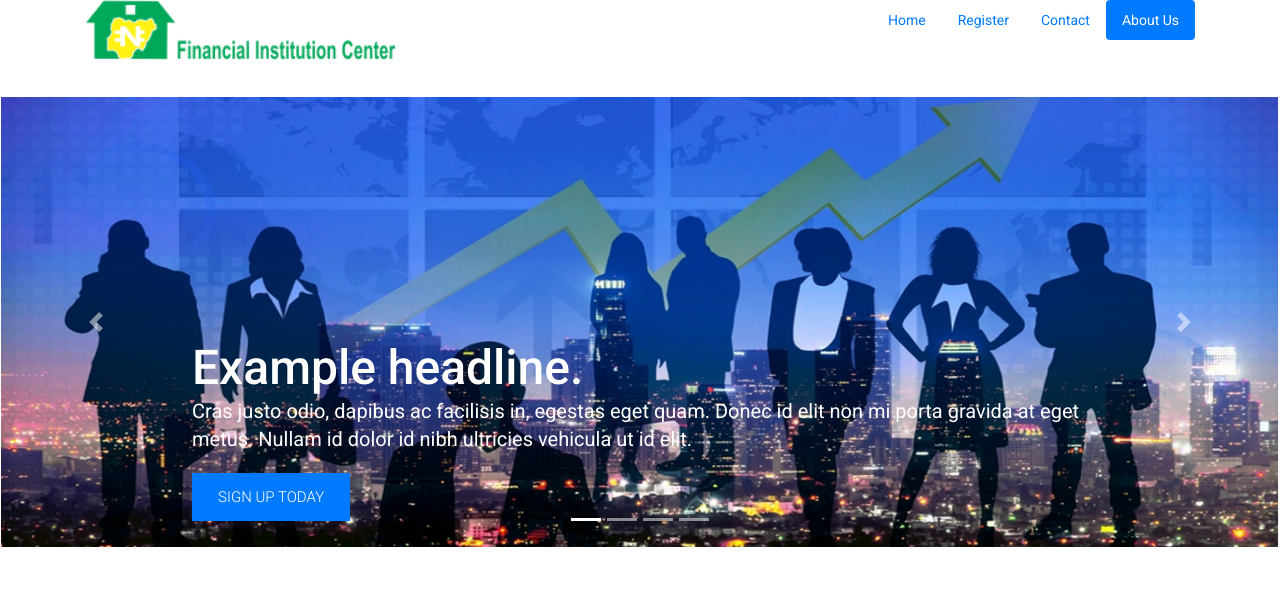
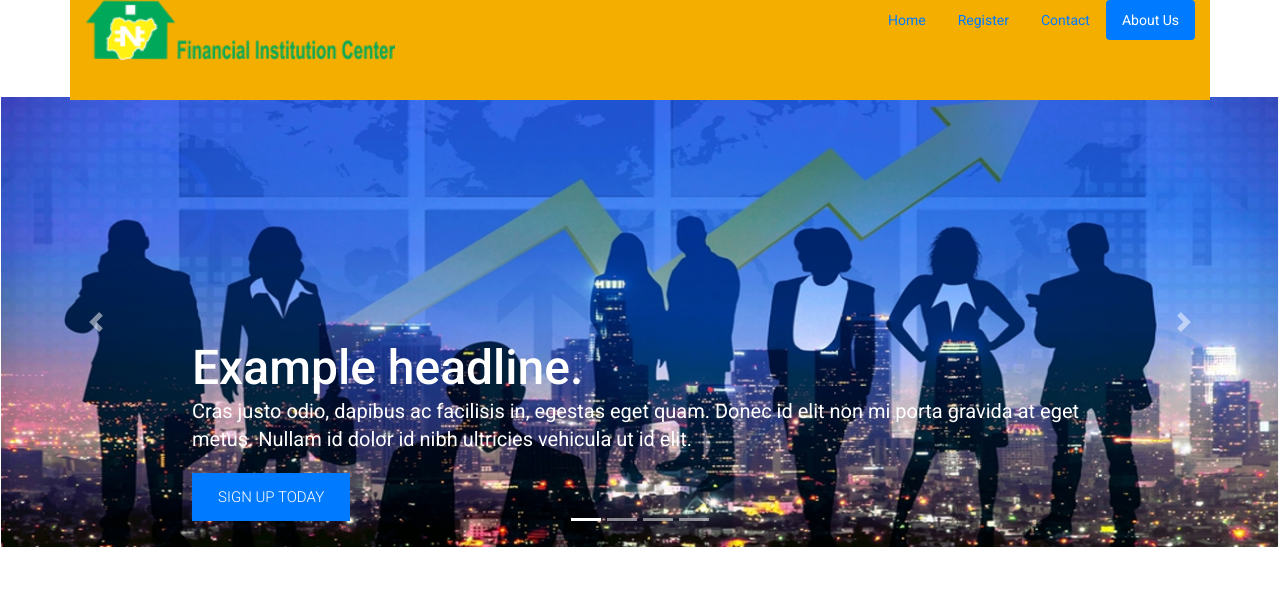
Before and after one commit to imosudi/fic, a Flask app: page /about in a window 1280 px wide. Shown: the top 608 px of the page. Run offline with Flask 2, Linux system fonts and the light colour scheme; some libraries are stand-ins or nearby versions.

Commit message:
App Update- SQnavbar colour

```diff
--- a/templates/layout.html
+++ b/templates/layout.html
@@ -220,7 +220,7 @@ document.getElementById('Longitude1').value = position.coords.longitude;
       		</button>
             {% block navbar %}
             <div class="container">
-            	<div class="container header clearfix fixed-top ">
+            	<div class="container header clearfix fixed-top "  style="border: 0px solid #008000;text-align:left; background-color:#F4AE00; height: 100px;">
         			<nav>
           				<ul class="nav nav-pills float-right">
           					<li class="nav-item">
```
